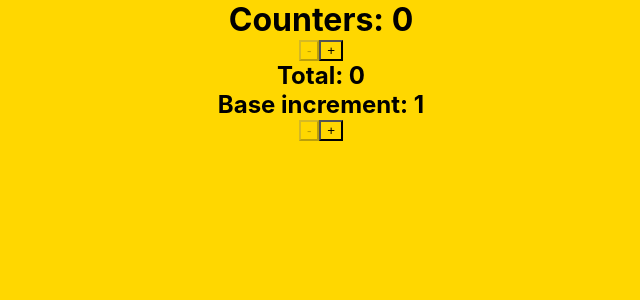
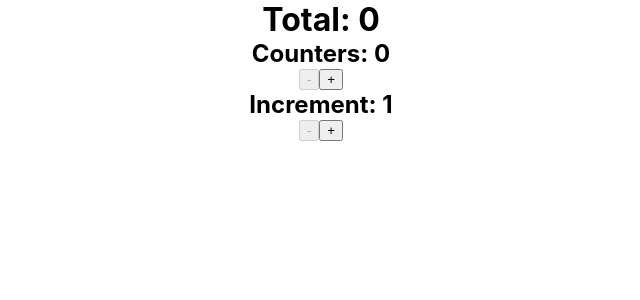
Before and after one commit to enbre/counter, a React (Create React App) app: page / in a window 1280 px wide. Shown: the top 300 px of the page, without its empty margins (319-959 px from the left). Built offline with nearby package versions, Linux system fonts and the light colour scheme.

Commit message:
adds increment adjustment to each counter

```diff
--- a/package.json
+++ b/package.json
@@ -6,6 +6,7 @@
     "@testing-library/jest-dom": "^5.14.1",
     "@testing-library/react": "^11.2.7",
     "@testing-library/user-event": "^12.8.3",
+    "animate.css": "^4.1.1",
     "react": "^17.0.2",
     "react-dom": "^17.0.2",
     "react-scripts": "4.0.3",
--- a/public/index.html
+++ b/public/index.html
@@ -15,6 +15,7 @@
       user's mobile device or desktop. See https://developers.google.com/web/fundamentals/web-app-manifest/
     -->
     <link rel="manifest" href="%PUBLIC_URL%/manifest.json" />
+    <!-- <link rel="stylesheet" href="https://cdnjs.cloudflare.com/ajax/libs/animate.css/4.1.1/animate.min.css" /> -->
 
     <title>Counters!</title>
   </head>
--- a/src/App.js
+++ b/src/App.js
@@ -33,7 +33,7 @@ function App() {
   return (
     <div className="App">
 
-      <Header className="App-header"
+      <Header
         counterNum = {counterNum}
         increment = {increment}
         increaseCounters = {increaseCounters}
@@ -46,7 +46,6 @@ function App() {
         counterNum = {counterNum}
         increment = {increment}
         updateTotal = {updateTotal}
-        // total = {total}
         />
 
     </div>
--- a/src/CSS/Counter.css
+++ b/src/CSS/Counter.css
@@ -1,4 +1,5 @@
 .Counter {
+
    display: inline-block;
    min-width: 180px;
    background-color: aqua;
--- a/src/CSS/Index.css
+++ b/src/CSS/Index.css
@@ -2,7 +2,6 @@
   box-sizing:border-box;
   margin:0;
   text-align:center;
-  background-color: gold;
 }
 
 body {
--- a/src/Counter.js
+++ b/src/Counter.js
@@ -3,6 +3,7 @@ import './CSS/Counter.css'
 
 function Counter({ increment, id, updateTotal}) {
    const [count, setCount] = useState(0);
+   const [adjust, setAdjust] = useState(0);
 
    useEffect(() => {
       document.getElementById(`Counter${id}` ).innerText = `Count: ${count}`
@@ -11,10 +12,10 @@ function Counter({ increment, id, updateTotal}) {
    ,[count,id, updateTotal]
    )
    const increaseCount = () =>{
-      setCount(count + increment)
+      setCount(count + increment + adjust)
    }
    const decreaseCount = () =>{
-      setCount(count - increment)
+      setCount(count - increment - adjust)
    }
 
    return (
@@ -22,9 +23,11 @@ function Counter({ increment, id, updateTotal}) {
          <h3 className="Counter-title" id = {`Counter${id}`} value = {count}> Count: {count}</h3>
          <button  onClick={decreaseCount}>-</button>
          <button onClick={increaseCount}>+</button>
-         {/* <h3>Adjustment: {adjust}</h3>
+         <h4>Increment: {increment}</h4>
+         <h4>Increment adjust: {adjust}</h4>
          <button onClick={()=>setAdjust(adjust - 1)}>-</button>
-         <button onClick={()=>setAdjust(adjust + 1)}>+</button> */}
+         <button onClick={()=>setAdjust(adjust + 1)}>+</button>
+         <h4>Increment adjust: {adjust+increment}</h4>
       </div>
    )
 }
--- a/src/Header.js
+++ b/src/Header.js
@@ -5,15 +5,15 @@ function Header(props) {
    return (
       <div className="Counter-header">
       <>
-         <h1>Counters: {props.counterNum} </h1>
+         <h1 id = "Total" >Total: {props.total} </h1>
+         <h2>Counters: {props.counterNum} </h2>
          <button onClick={props.decreaseCounters} disabled = {props.counterNum<1} >-</button>
          <button onClick={props.increaseCounters}>+</button>
       </>
       <>
-         <h2 id = "Total" >Total: {props.total} </h2>
       </>
       <>
-         <h2>Base increment: {props.increment}</h2>
+         <h2>Increment: {props.increment}</h2>
          <button onClick={props.decreaseIncrement} disabled = {props.increment<2}>-</button>
          <button onClick={props.increaseIncrement}>+</button>
       </>
```
Also changed, not shown: 1 other file (tests, documents, lock files or other folders).
